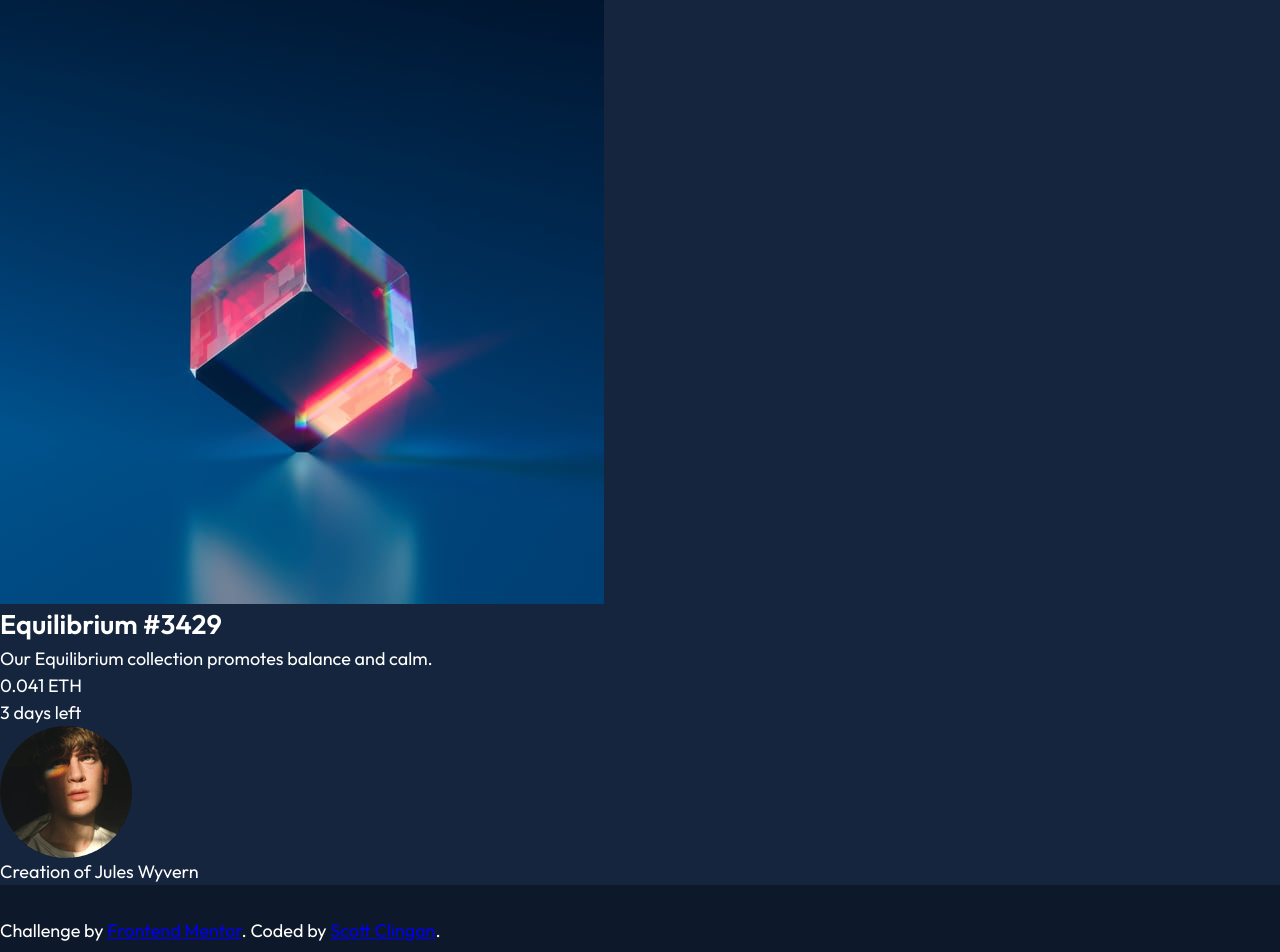
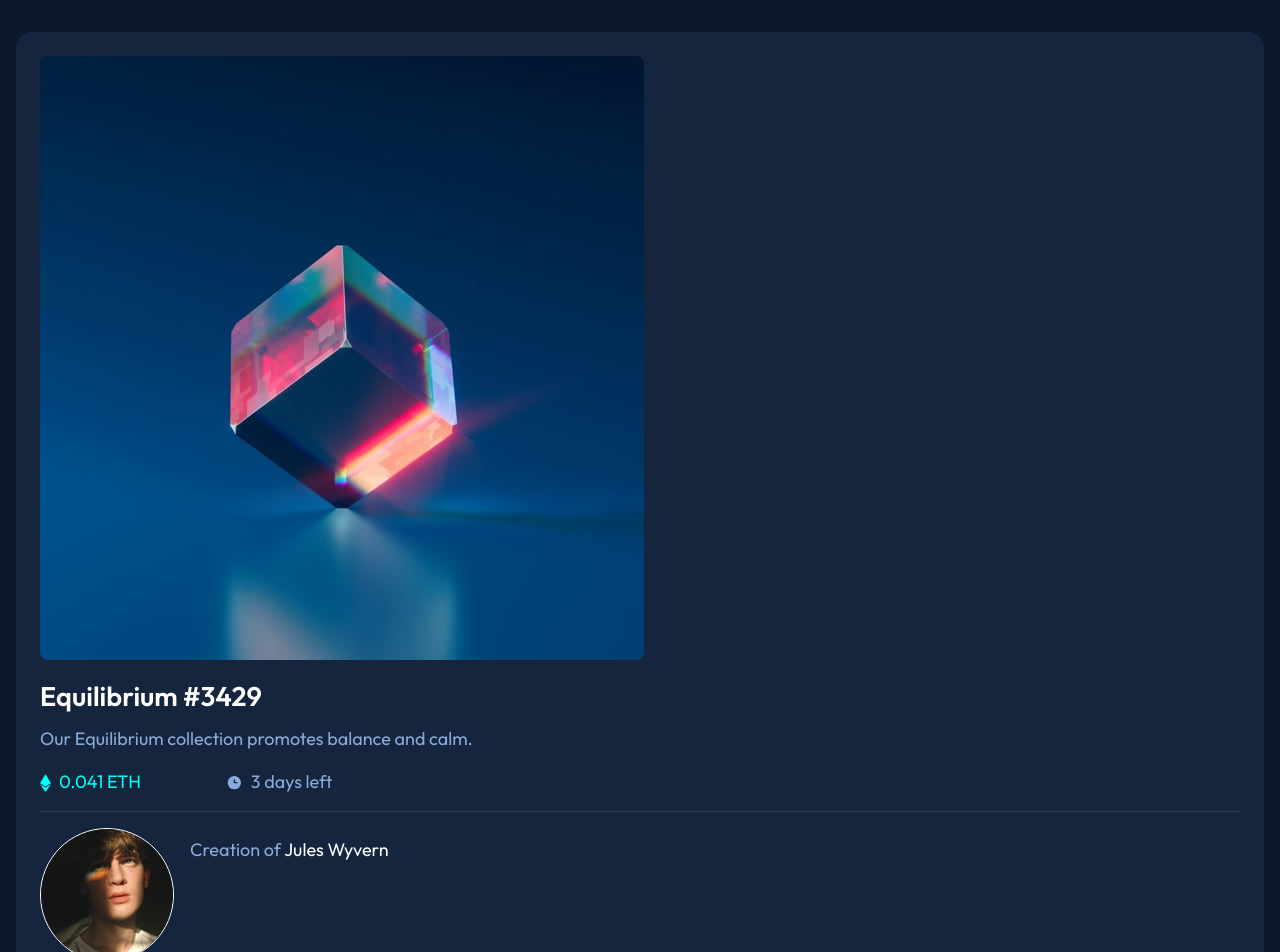
Before and after one commit to sclingan/NFT-Preview-Card, a React (Create React App) app: page / in a window 1280 px wide. Shown: the top 952 px of the page. Built offline with nearby package versions, Linux system fonts and the light colour scheme.

Commit message:
started basic layout and semantic HTML

```diff
--- a/public/index.html
+++ b/public/index.html
@@ -15,15 +15,21 @@
       <!-- add a better alt description -->
       <img src="./images/image-equilibrium.jpg" alt="equilibrium logo">
       <h1>Equilibrium #3429</h1>
-      <p>Our Equilibrium collection promotes balance and calm.</p>
+      <p class="p__description">Our Equilibrium collection promotes balance and calm.</p>
       <div class="div__product_stats">
-        <p>0.041 ETH</p>
-        <p>3 days left</p>
+        <div class="div__product_value">
+        <img class="img__product_icon" src="./images/icon-ethereum.svg">
+        <p class="p__product_value">0.041 ETH</p>
+        </div>
+        <div class="div__product_days">
+        <img class="img__product_days" src="./images/icon-clock.svg">
+        <p class="p__product_days">3 days left</p>
+        </div>
       </div>
       <!-- use a css before for divider line -->
       <div class="div__creator">
       <img  class="img__avatar" src="./images/image-avatar.png" alt="avatar image of creator Jules Wyvern">
-        <p>Creation of Jules Wyvern</p>
+        <p class="p__creator"><span class="span__color">Creation of</span> Jules Wyvern</p>
       </div>
     </section>
     <footer>
--- a/src/index.css
+++ b/src/index.css
@@ -1,3 +1,4 @@
+/* CSS Reset */
 /*  1. Use a more-intuitive box-sizing model. */
 @import url("https://fonts.googleapis.com/css2?family=Outfit:wght@300;400;600&display=swap");
 *, *::before, *::after {
@@ -47,6 +48,7 @@ p, h1, h2, h3, h4, h5, h6 {
 /* TODO:
     don't forget to add shadow to card
     fix attribution styles
+    fix icons for value and days, flex is stretching them
 */
 body {
   background-color: hsl(217deg, 54%, 11%);
@@ -55,14 +57,88 @@ body {
   color: hsl(0deg, 0%, 100%);
 }
 
+main {
+  margin: 2rem 1rem;
+}
+
 .section_card {
   background-color: hsl(216deg, 50%, 16%);
+  border-radius: 1rem;
+  padding: 1.5rem;
+}
+
+img {
+  border-radius: 0.5rem;
+}
+
+h1 {
+  margin-top: 1rem;
+}
+
+.p__description {
+  color: hsl(215deg, 51%, 70%);
+  margin-block: 0.5rem;
+}
+
+.div__product_stats {
+  display: flex;
+  gap: 5.3rem; /* fix this */
+  margin-block: 1rem;
+}
+
+.div__product_value {
+  display: flex;
+  gap: 0.5rem;
+}
+
+.img__product_icon {
+  align-self: flex-start;
+  padding-top: 0.4rem;
+}
+
+.p__product_value {
+  color: hsl(178deg, 100%, 50%);
+}
+
+.div__product_days {
+  display: flex;
+  gap: 0.5rem;
+}
+
+.img__product_days {
+  align-self: flex-start;
+  padding-top: 0.4rem;
+}
+
+.p__product_days {
+  color: hsl(215deg, 51%, 70%);
+}
+
+.div__creator {
+  border-top: 1px solid hsl(215deg, 32%, 27%);
+  display: flex;
 }
 
 .div__creator::before {
   content: "";
 }
 
+.img__avatar {
+  max-width: 15%;
+  margin-top: 1rem;
+  border: 1px solid hsl(0deg, 0%, 100%);
+  border-radius: 50%;
+}
+
+.p__creator {
+  padding-top: 1.5rem;
+  padding-left: 1rem;
+}
+
+.span__color {
+  color: hsl(215deg, 51%, 70%);
+}
+
 footer {
   margin-top: 2rem;
 }/*# sourceMappingURL=index.css.map */
--- a/src/index.scss
+++ b/src/index.scss
@@ -1,3 +1,4 @@
+/* CSS Reset */
 /*  1. Use a more-intuitive box-sizing model. */
 *, *::before, *::after {
     box-sizing: border-box;
@@ -62,6 +63,7 @@
   /* TODO:
       don't forget to add shadow to card
       fix attribution styles
+      fix icons for value and days, flex is stretching them
   */
   body {
     background-color: $main_bg_dark_blue;
@@ -71,31 +73,65 @@
   }
 
   main {
-
+    margin: 2rem 1rem;
   }
 
   .section_card {
     background-color: $card_bg_dark_blue;
+    border-radius: 1rem;
+    padding: 1.5rem;
   }
 
   img {
-
+    border-radius: .5rem;
   }
 
   h1 {
-
+    margin-top: 1rem;
   }
 
-  p {
-
+  .p__description {
+    color: $soft_blue;
+    margin-block: .5rem;
   }
 
   .div__product_stats {
+    display: flex;
+    gap: 5.3rem;  /* fix this */
+    margin-block: 1rem;
+  }
 
+  .div__product_value {
+    display: flex;
+    gap: .5rem;
+  }
+
+  .img__product_icon {
+    align-self: flex-start;
+    padding-top: .4rem;
+  }
+
+  .p__product_value {
+    color: $cyan;
+  }
+
+  .div__product_days {
+    display: flex;
+    gap: .5rem;
+  }
+
+  .img__product_days {
+    align-self: flex-start;
+    padding-top: .4rem;
+  }
+
+  .p__product_days {
+    color: $soft_blue;
   }
 
   .div__creator {
-
+    border-top: 1px solid $line_dark_blue;
+    display: flex;
   }
 
   .div__creator::before {
@@ -103,7 +139,19 @@
   }
 
   .img__avatar {
+    max-width: 15%;
+    margin-top: 1rem;
+    border: 1px solid $white;
+    border-radius: 50%;
+  }
 
+  .p__creator {
+    padding-top: 1.5rem;
+    padding-left: 1rem;
+  }
+
+  .span__color {
+    color: $soft_blue;
   }
 
   footer {
```
Also changed, not shown: 1 other file (tests, documents, lock files or other folders).
